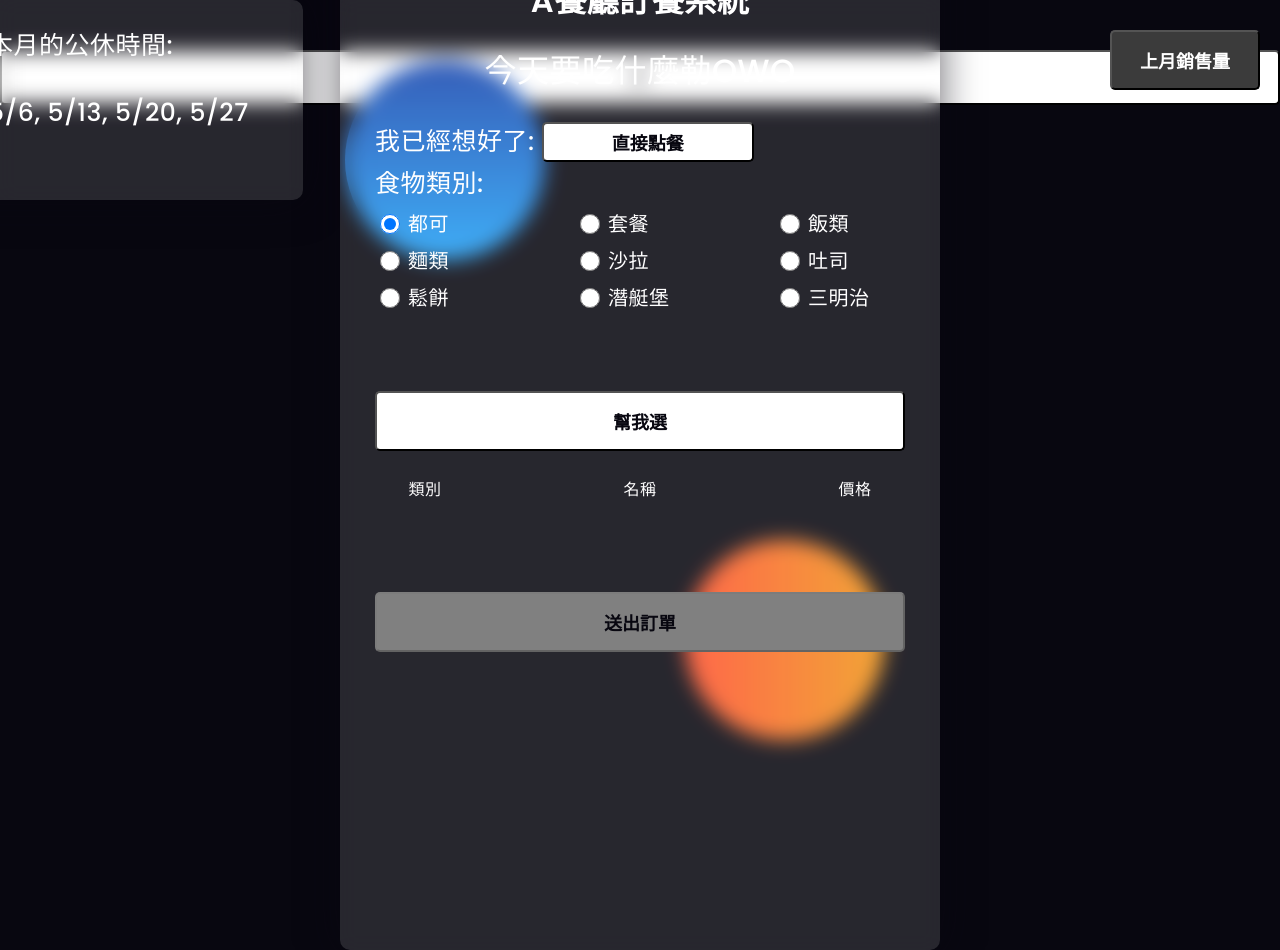
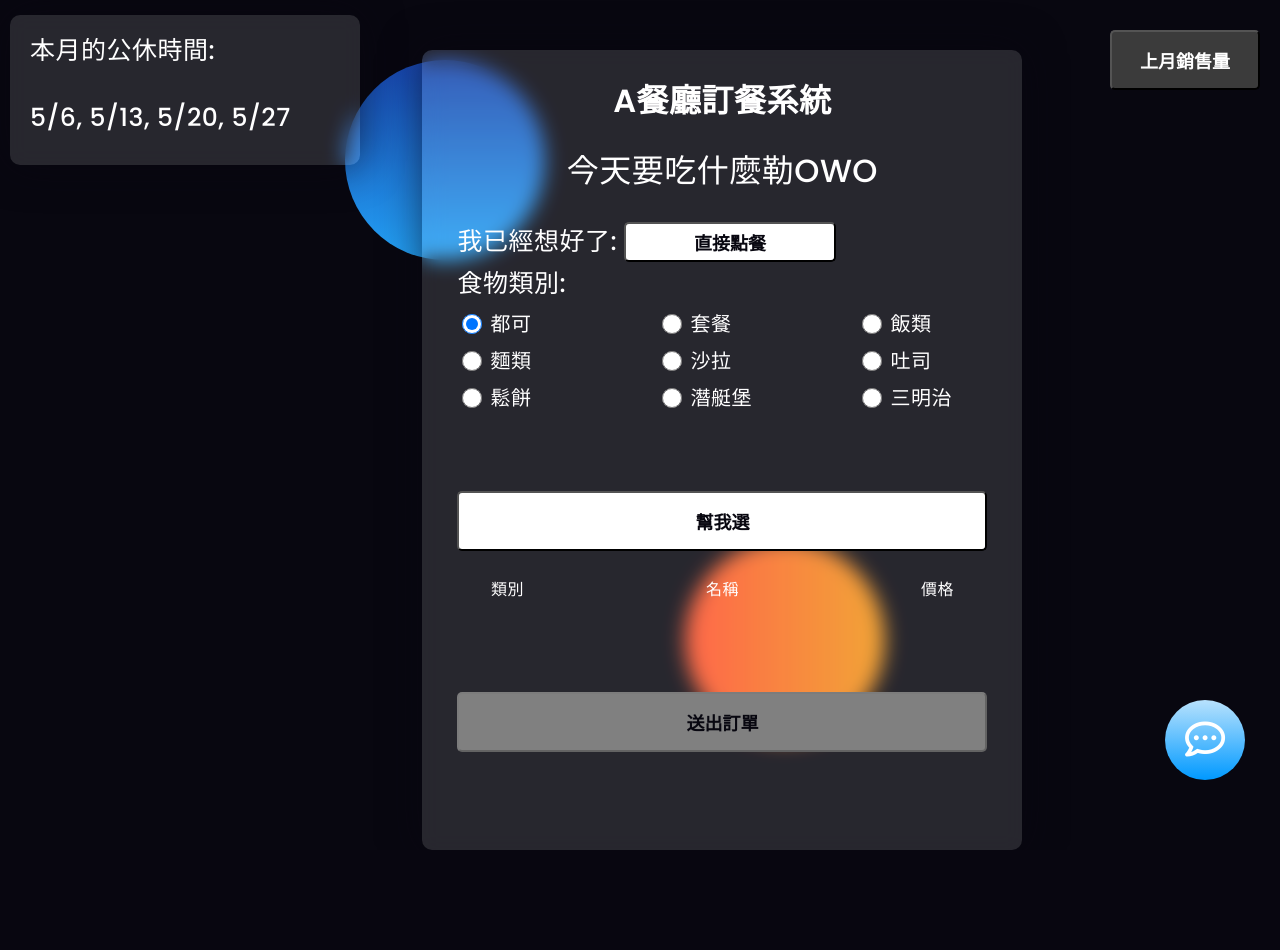
Before and after one commit to tszngaiyip/1122_Web_Final, a Flask app: page / in a window 1280 px wide. After the commit the page ends 850 px from the top, so only its background shows below. Run offline with Flask 3, Linux system fonts and the light colour scheme.

Commit message:
Update index.css
新增chatbot 的css

更改di和left_di的寫法

```diff
--- a/static/css/index.css
+++ b/static/css/index.css
@@ -1,74 +1,75 @@
 *,
 *:before,
-*:after{
+*:after {
     padding: 0;
     margin: 0;
     box-sizing: border-box;
 }
-body{
+
+body {
     background-color: #080710;
-	font-family:'Poppins','Noto Sans TC',sans-serif;
+    font-family: 'Poppins', 'Noto Sans TC', sans-serif;
 }
-.background{
+
+.background {
     width: 430px;
     height: 520px;
     position: absolute;
-    transform: translate(-50%,-50%);
+    transform: translate(-50%, -50%);
     left: 50%;
     top: 50%;
 }
-.background .shape{
+
+.background .shape {
     height: 200px;
     width: 200px;
     position: absolute;
     border-radius: 50%;
 }
-.shape:first-child{
-    background: linear-gradient(
-        #1845ad,
-        #23a2f6
-    );
+
+.shape:first-child {
+    background: linear-gradient(#1845ad,
+            #23a2f6);
     left: -80px;
     top: -80px;
 }
-.shape:nth-child(2){
-    background: linear-gradient(
-        to right,
+
+.shape:nth-child(2) {
+    background: linear-gradient(to right,
             #FFFF00,
-        #ff512f
-    );
+            #ff512f);
     right: -300px;
     bottom: 200px;
 }
-.shape:nth-child(3){
-    background: linear-gradient(
-        to right,
+
+.shape:nth-child(3) {
+    background: linear-gradient(to right,
             #7878FF,
-        #1845ad
-    );
+            #1845ad);
     left: -280px;
     bottom: 100px;
 }
-.shape:last-child{
-    background: linear-gradient(
-        to right,
+
+.shape:last-child {
+    background: linear-gradient(to right,
             #ff512f,
-        #f09819
-    );
+            #f09819);
     right: -30px;
     bottom: -80px;
 }
-label{
+
+label {
     display: block;
     margin-top: 30px;
     font-size: 16px;
     font-weight: 500;
 }
-input{
+
+input {
     display: block;
     height: 50px;
     width: 100%;
-    background-color: rgba(255,255,255,0.07);
+    background-color: rgba(255, 255, 255, 0.07);
     border-radius: 3px;
     padding: 0 10px;
     margin-top: 8px;
@@ -76,10 +77,12 @@ input{
     font-weight: 300;
     color: white;
 }
-::placeholder{
+
+::placeholder {
     color: #e5e5e5;
 }
-button{
+
+button {
     margin-top: 50px;
     width: 100%;
     background-color: #ffffff;
@@ -106,63 +109,62 @@ fixed {
     cursor: pointer;
 }
 
-.di{
-    margin-top:50px;
-	margin-bottom:200px;
-	height: 1000px;
+.di {
+    height: 800px;
     width: 600px;
-    background-color: rgba(255,255,255,0.13);
+    background-color: rgba(255, 255, 255, 0.13);
     position: absolute;
-    transform: translate(-50%,-50%);
-    top: 50%;
-    left: 50%;
+    top: 50px;
+    left: 33%;
+    bottom: 10%;
     border-radius: 10px;
     backdrop-filter: blur(10px);
-    border: 2px solid rgba(255,255,255,0.1);
-    box-shadow: 0 0 40px rgba(8,7,16,0.6);
+    border: 2px solid rgba(255, 255, 255, 0.1);
+    box-shadow: 0 0 40px rgba(8, 7, 16, 0.6);
     padding: 25px 35px;
     color: #ffffff;
     letter-spacing: 0.5px;
     outline: none;
     border: none;
 }
-.left_di{
-    margin-top:20px;
-	margin-bottom:200px;
-	height: 200px;
+
+.left_di {
+    height: 150px;
     width: 350px;
-    background-color: rgba(255,255,255,0.13);
+    background-color: rgba(255, 255, 255, 0.13);
     position: absolute;
-    transform: translate(-50%,-50%);
-    top: 10%;
-    left: 10%;
+    top: 15px;
+    left: 10px;
     border-radius: 10px;
     backdrop-filter: blur(10px);
-    border: 2px solid rgba(255,255,255,0.1);
-    box-shadow: 0 0 40px rgba(8,7,16,0.6);
-    padding: 25px 35px;
+    border: 2px solid rgba(255, 255, 255, 0.1);
+    box-shadow: 0 0 40px rgba(8, 7, 16, 0.6);
+    padding: 15px 20px;
     color: #ffffff;
     letter-spacing: 0.5px;
     outline: none;
     border: none;
 }
-h3{
+
+h3 {
     font-size: 32px;
     font-weight: 500;
     line-height: 42px;
     text-align: center;
 }
-h4{
+
+h4 {
     font-size: 25px;
     font-weight: 500;
     line-height: 42px;
     text-align: left;
 }
-.instyle{
-width:20px;
-height:20px;
-float:left;
-margin-top:2px;
+
+.instyle {
+    width: 20px;
+    height: 20px;
+    float: left;
+    margin-top: 2px;
 }
 
 #filter-form label {
@@ -170,32 +172,39 @@ margin-top:2px;
     font-size: 20px;
     margin: 3px;
 }
-#filter-form td{
+
+#filter-form td {
     width: 200px;
     align-items: center;
 }
-#filter-form input{
+
+#filter-form input {
     height: 20px;
     width: 20px;
     margin: 5px;
 }
-#filter-form table,tr,td{
+
+#filter-form table,
+tr,
+td {
     border: 1px;
     border-collapse: collapse;
     width: 100%;
     display: flex;
 }
-#select{
-	color:#03b2eb;
+
+#select {
+    color: #03b2eb;
     height: 30px;
     width: 100%;
     text-align: center;
     font-size: 15px;
     font-weight: 500;
-	font-family:'Poppins','Noto Sans TC',sans-serif;
+    font-family: 'Poppins', 'Noto Sans TC', sans-serif;
 }
+
 #result p {
-          background-color: rgba(255,255,255,0.13);
+    background-color: rgba(255, 255, 255, 0.13);
     font-size: 20px;
 }
 
@@ -205,9 +214,11 @@ margin-top:2px;
     margin: 3px;
 }
 
-      #result td, th {
+#result td,
+th {
     text-align: center;
-          vertical-align: middle; /* 垂直置中 */
+    vertical-align: middle;
+    /* 垂直置中 */
 }
 
 #result input {
@@ -222,11 +233,50 @@ margin-top:2px;
 }
 
 #result tr {
-          display: table-row; /* 恢復 table-row 類型 */
+    display: table-row;
+    /* 恢復 table-row 類型 */
 }
 
 #result td {
-          display: table-cell; /* 恢復 table-cell 類型 */
-          width: auto; /* 移除固定寬度，交給上面的 inline style 設置 */
-          vertical-align: middle; /* 垂直置中 */
+    display: table-cell;
+    /* 恢復 table-cell 類型 */
+    width: auto;
+    /* 移除固定寬度，交給上面的 inline style 設置 */
+    vertical-align: middle;
+    /* 垂直置中 */
 }
+
+#chatbot-button {
+    font-size: 40px;
+    color: white;
+    position: fixed;
+    bottom: 20px;
+    right: 35px;
+    width: 80px;
+    height: 80px;
+    border-radius: 50%;
+    background: linear-gradient(#b8e2fd,#0099ff);
+    border: none;
+    cursor: pointer;
+}
+
+#chatbot-dialog {
+    position: fixed;
+    bottom: 120px;
+    right: 40px;
+    width: 300px;
+    height: 400px;
+    border: 1px solid #ccc;
+    background-color: #fff;
+    overflow: auto;
+    padding: 10px;
+    box-shadow: 0px 0px 10px rgba(0, 0, 0, 0.5);
+    transform: scale(0);
+    opacity: 0;
+    transition: transform 0.3s ease-out, opacity 0.3s ease-out;
+}
+
+#chatbot-dialog.show {
+    transform: scale(1);
+    opacity: 1;
+}
```
Lines whose indentation alone changed are shown as unchanged.
